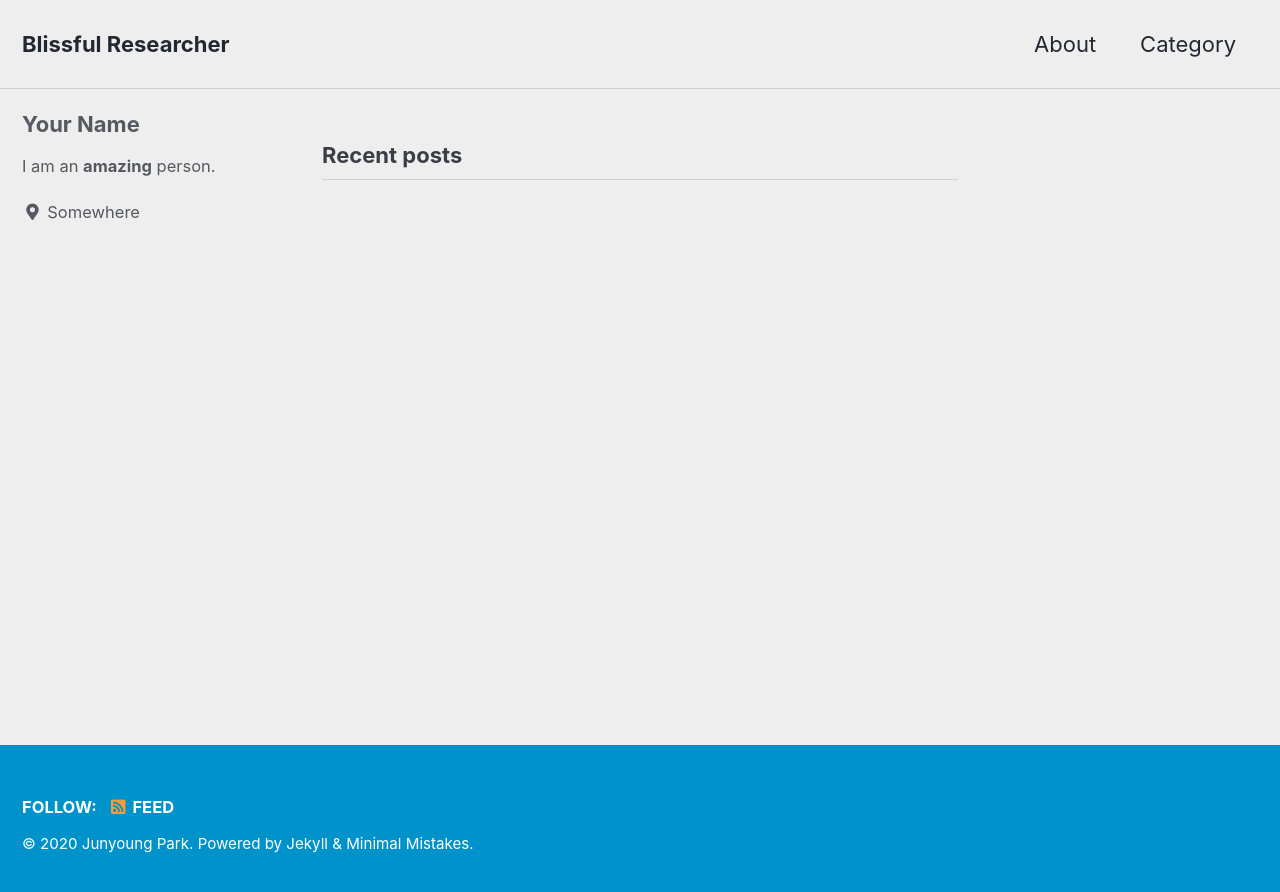
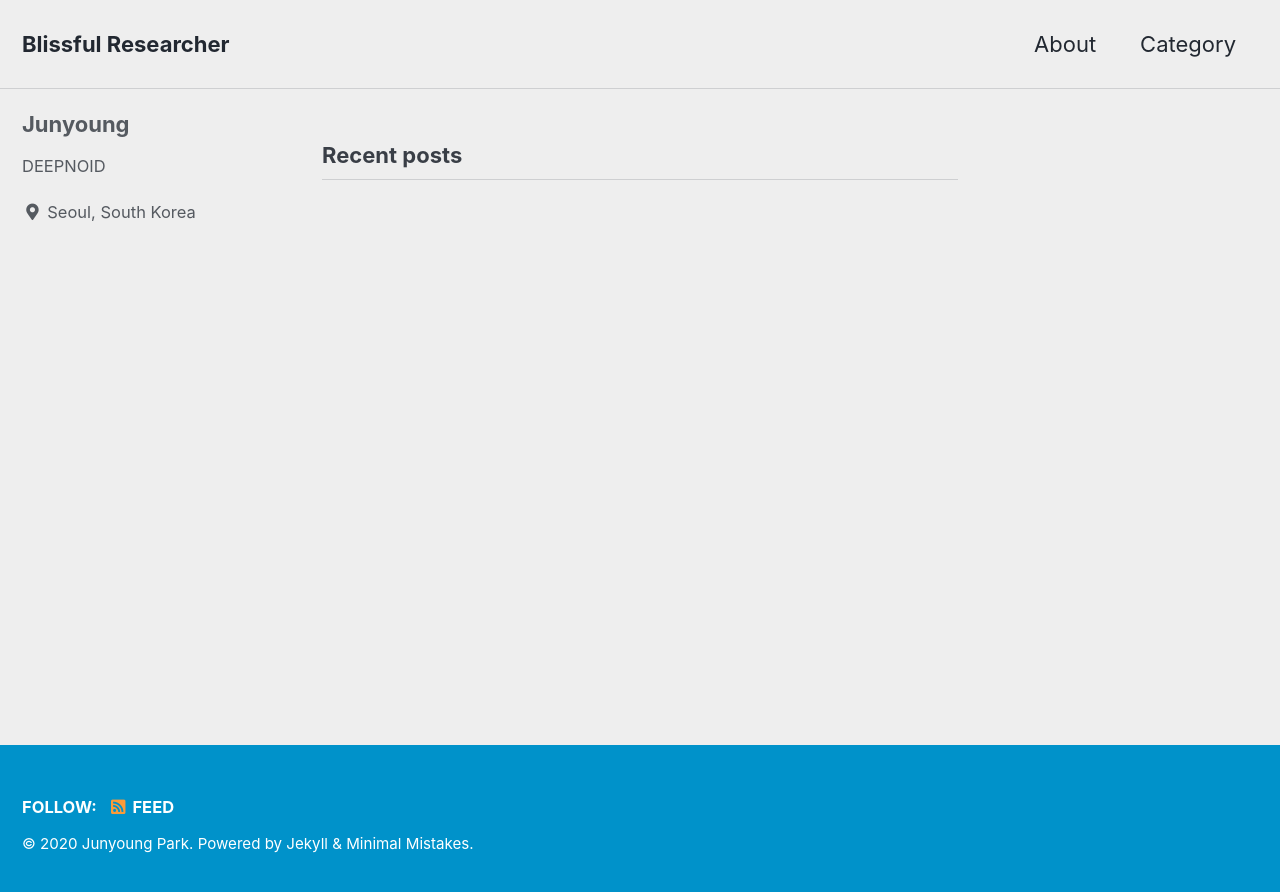
Before and after one commit to juny-park-95/juny-park-95.github.io, a Jekyll site: the page built from index.html, in a window 1280 px wide. Shown: the top 892 px of the page. Built offline with Jekyll 4.4.1, drawn with Linux system fonts in a browser that asks for light colours; cached includes are drawn as plain includes; the list of posts is cut into pages by our own code.

Commit message:
Update _config.yml

```diff
--- a/_config.yml
+++ b/_config.yml
@@ -94,15 +94,15 @@ analytics:
 
 # Site Author
 author:
-  name             : "Your Name"
+  name             : "Junyoung"
   avatar           : # path of avatar image, e.g. "/assets/images/bio-photo.jpg"
-  bio              : "I am an **amazing** person."
-  location         : "Somewhere"
+  bio              : "DEEPNOID"
+  location         : "Seoul, South Korea"
   email            :
   links:
     - label: "Email"
       icon: "fas fa-fw fa-envelope-square"
-      # url: "mailto:your.name@email.com"
+      # url: "juny.park.95@gmail.com"
     - label: "Website"
       icon: "fas fa-fw fa-link"
       # url: "https://your-website.com"
```
